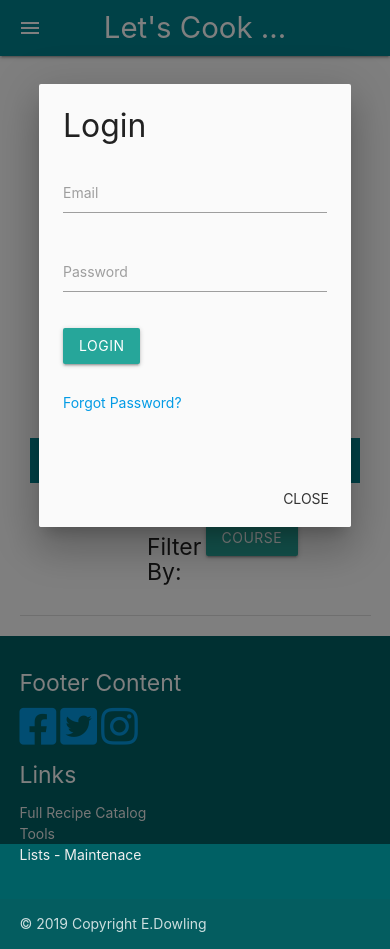
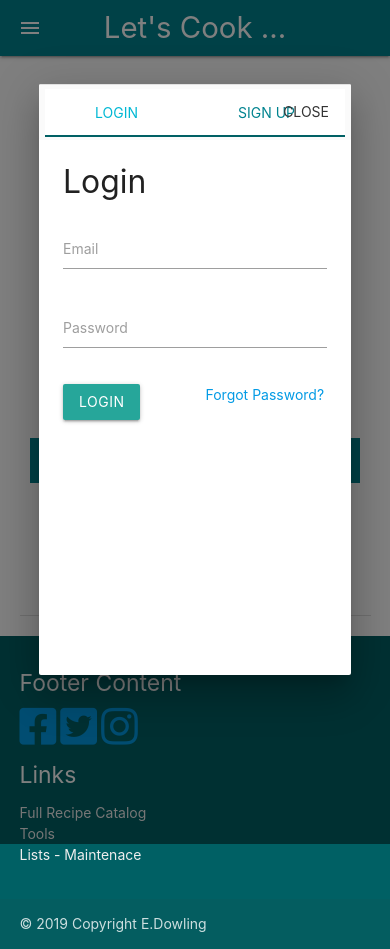
Before and after one commit to eldowling/lets-cook-together, a Flask app: page / in a window 390 px wide, after a click on "Login / Sign up". Run offline with Flask 2, Linux system fonts and the light colour scheme; data that the repository does not hold is empty; some libraries are stand-ins or nearby versions.

Commit message:
Updated the log in modal to include tabs and a sign up form on the 2nd tab of the modal. Updated style.css to style the modal an make responsive

```diff
--- a/static/css/style.css
+++ b/static/css/style.css
@@ -16,6 +16,10 @@
     color:#00838f;
 }
 .tabs .tab a:hover,.tabs .tab a.active {
+	background-color:transparent;
+	color:#00b8d4;
+}
+.modal-header .tabs .tab a:hover,.modal-header .tabs .tab a.active {
 	background-color:transparent;
 	color:#00b8d4;
 }
@@ -46,3 +50,31 @@
     margin-left: auto;
     margin-right: auto;
 }
+
+.modal {
+    background-color: #fff;
+    &.modal-fixed-header {
+        padding: 0;
+        height: 70%;
+        .modal-header {
+            border-top: 1px solid rgba(0, 0, 0, 0.1);
+            position: absolute;
+            top: 0;
+        }
+        .modal-header {
+            border-radius: 0 0 2px 2px;
+            //background-color: #fafafa;
+            padding: 4px 6px;
+            height: 56px;
+            width: 100%;
+        }
+        .modal-content {
+            position: absolute;
+            top:56px;
+            height: calc(100% - 56px);
+            max-height: 100%;
+            width: 100%;
+            overflow-y: auto;
+        }
+    }
+}
--- a/templates/base.html
+++ b/templates/base.html
@@ -30,10 +30,18 @@
             <li><a href="#login" class="modal-trigger">Login / Sign up</a></li>
     </ul>
 
-    <div class="modal" id="login">
+    <div class="modal modal-fixed-header" id="login">
+        <div class="modal-header">
+            <div class="col s12">
+                <ul class="tabs">
+                    <li class="tab col s3"><a class="active" href="#signin">Login</a></li>
+                    <li class="tab col s3"><a href="#signup">Sign Up</a></li>
+                </ul>
+            </div>
+        </div>
         <div class="modal-content">
-            <h4>Login</h4>
-	        <div class="col s6">
+            <div id="signin" class="col s6">
+                <h4>Login</h4>
 		        <form class="">
                     <div class="row">
 		                <div class="input-field col s12">
@@ -44,14 +52,41 @@
                             <input id="Password" type="text" class="validate">
                             <label for="Password">Password</label>
                         </div>
-                        <div class="input-field col s12">
+                        <div class="input-field col s6">
                             <button type="submit" class="waves-effect waves-light btn">Login</button>
                         </div>
-                        <div class="input-field col s12">
+                        <div class="input-field col s6">
                             <a href="#">Forgot Password?</a>
                         </div>
                     </div>
                 </form>
+            </div>
+            <div id="signup" class="col s6">
+                    <h4>Sign Up</h4>
+                    <form class="">
+                        <div class="row">
+                            <div class="input-field col s12 m6">
+                                <input id="Name" type="text" class="validate">
+                                <label for="Name">Name</label>
+                            </div>
+                            <div class="input-field col s12 m6">
+                                <input id="Email" type="email" class="validate">
+                                <label for="Email">Email</label>
+                            </div>
+                            <div class="input-field col s12 m6">
+                                <input id="Password" type="text" class="validate">
+                                <label for="Password">Password</label>
+                            </div>
+                            <div class="input-field col s12 m6">
+                                <input id="ConfPassword" type="text" class="validate">
+                                <label for="ConfPassword">Confirm Password</label>
+                            </div>
+                            <div class="input-field col s12">
+                                <button type="submit" class="waves-effect waves-light btn">Sign-Up</button>
+                            </div>
+
+                        </div>
+                    </form>
             </div>
         </div>
         <div class="modal-footer">
```
